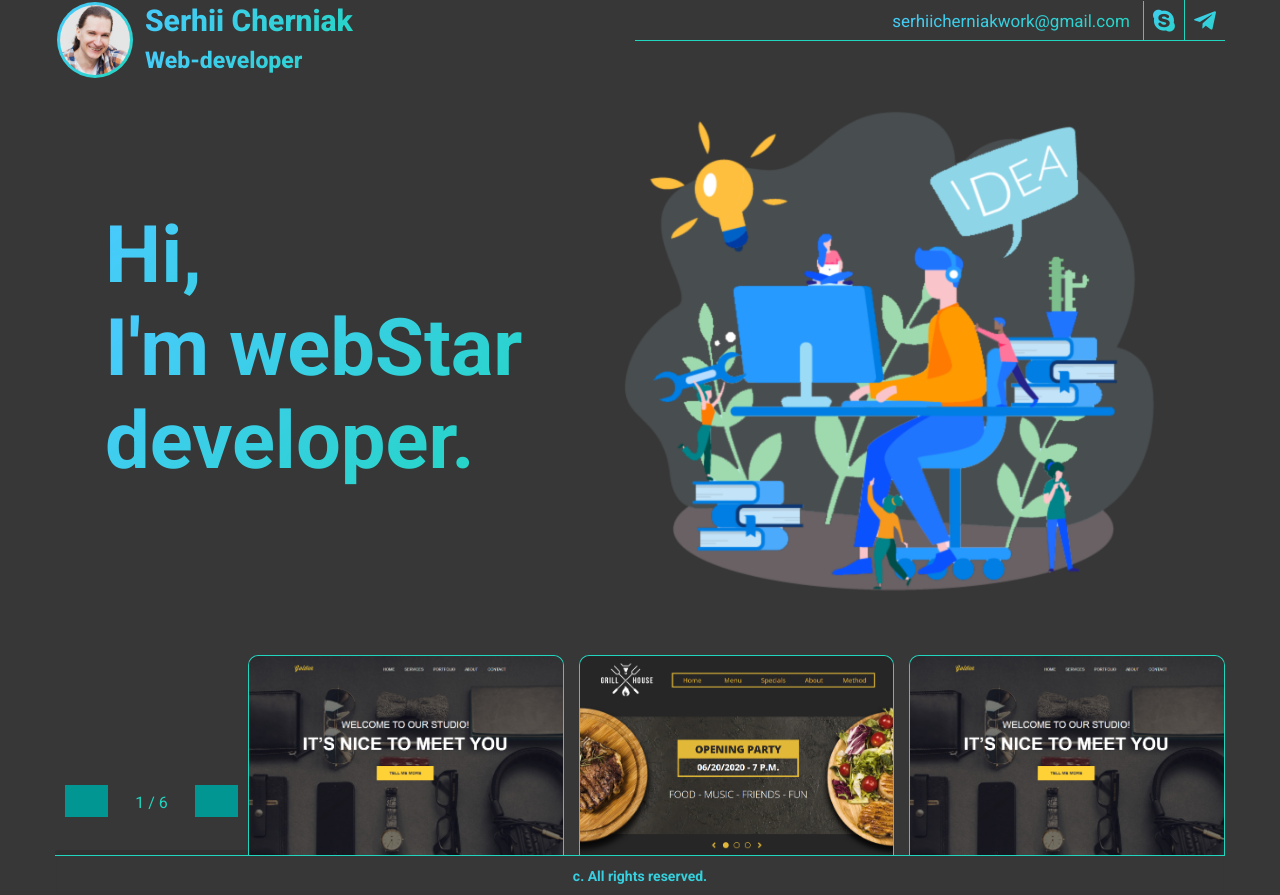
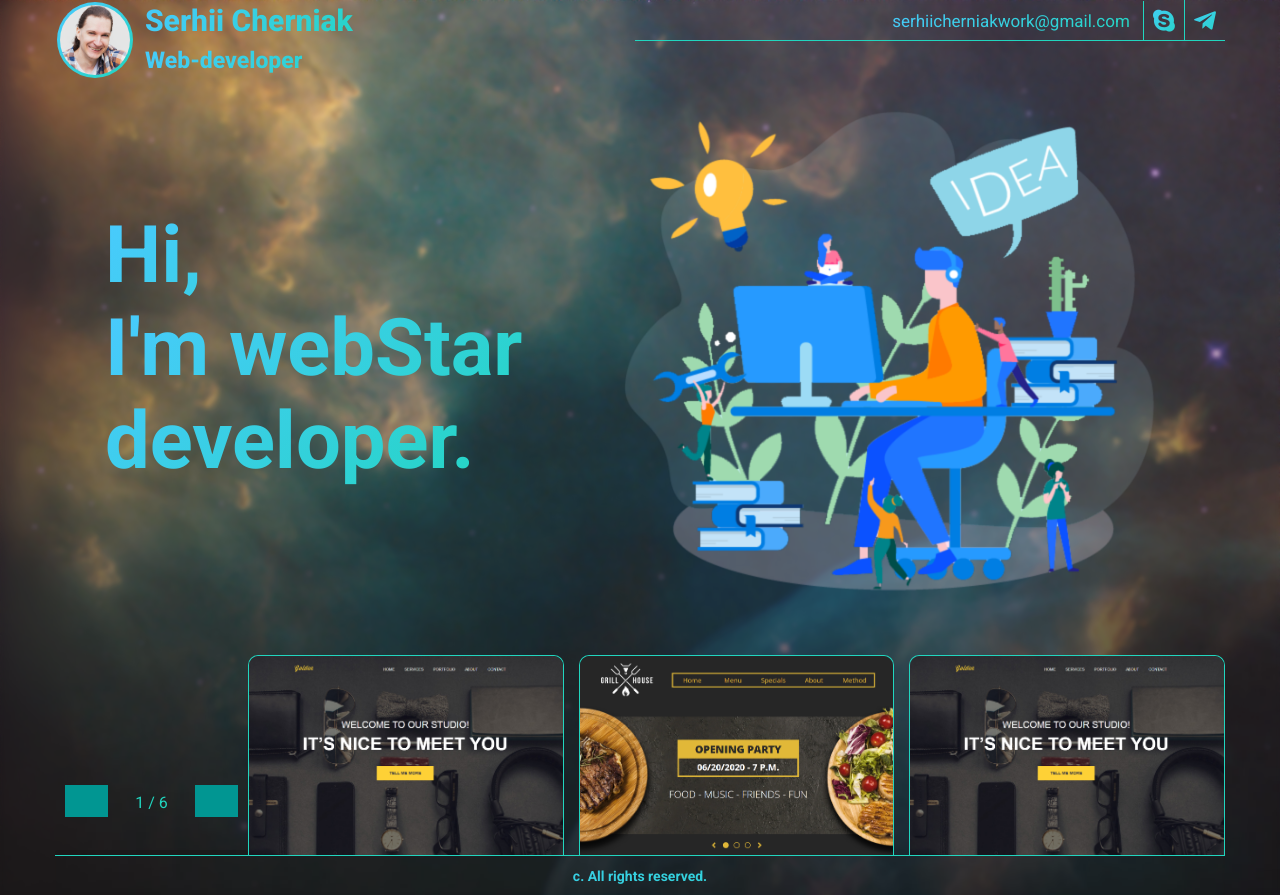
Before and after one commit to SerhiCH/webStar, a plain HTML site: page index.html in a window 1280 px wide. Drawn offline with nearby package versions, Linux system fonts and the light colour scheme; grey boxes are pictures that could not be loaded.

Commit message:
Update main.css

```diff
--- a/css/main.css
+++ b/css/main.css
@@ -222,7 +222,7 @@ body {
 }
 
 .background-back-image {
-  background: url("img/background/bg-hero1.jpg");
+  background: url("/img/background/bg-hero1.jpg");
   background-repeat: repeat;
   background-position: left top;
   position: absolute;
```
